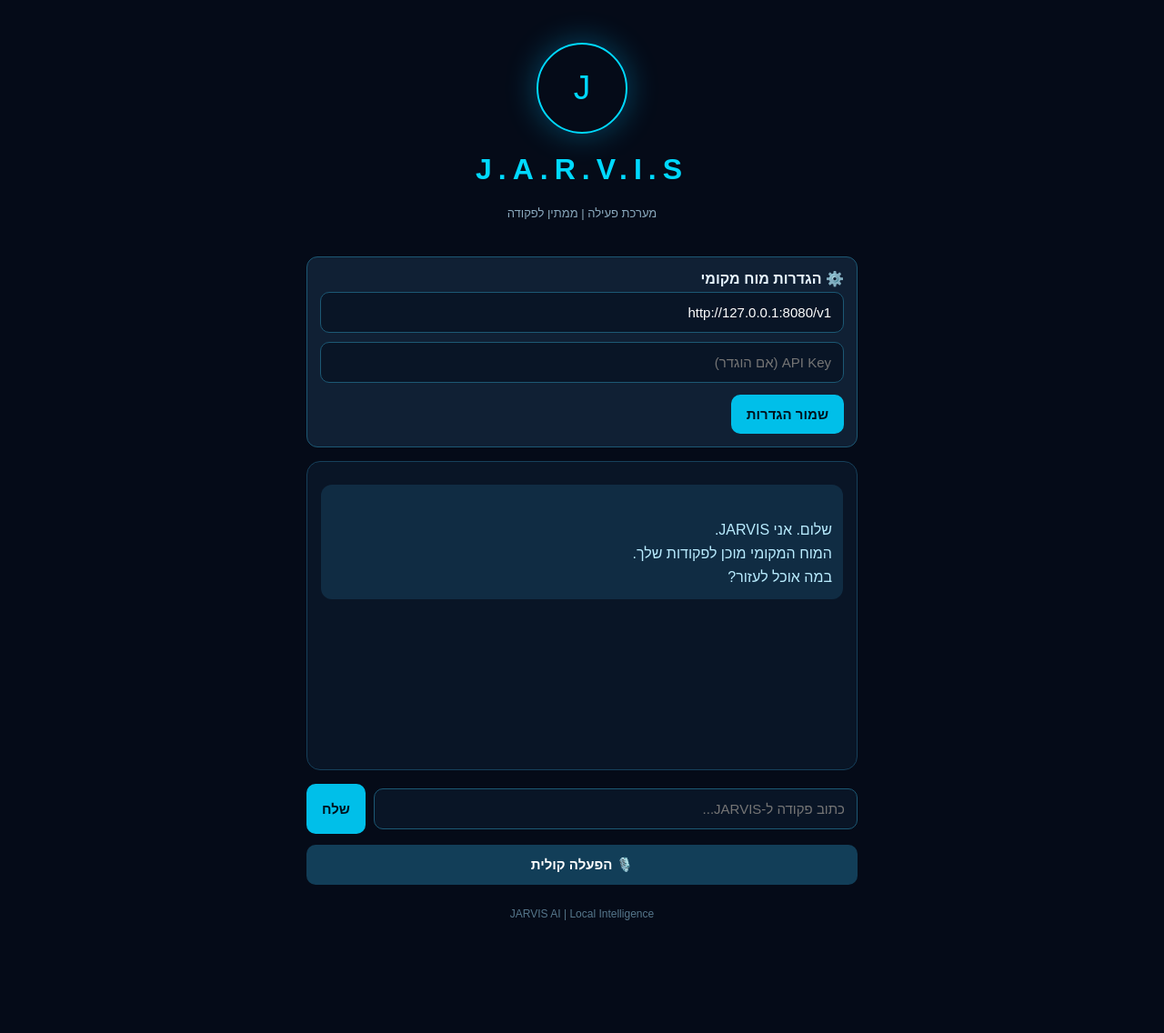
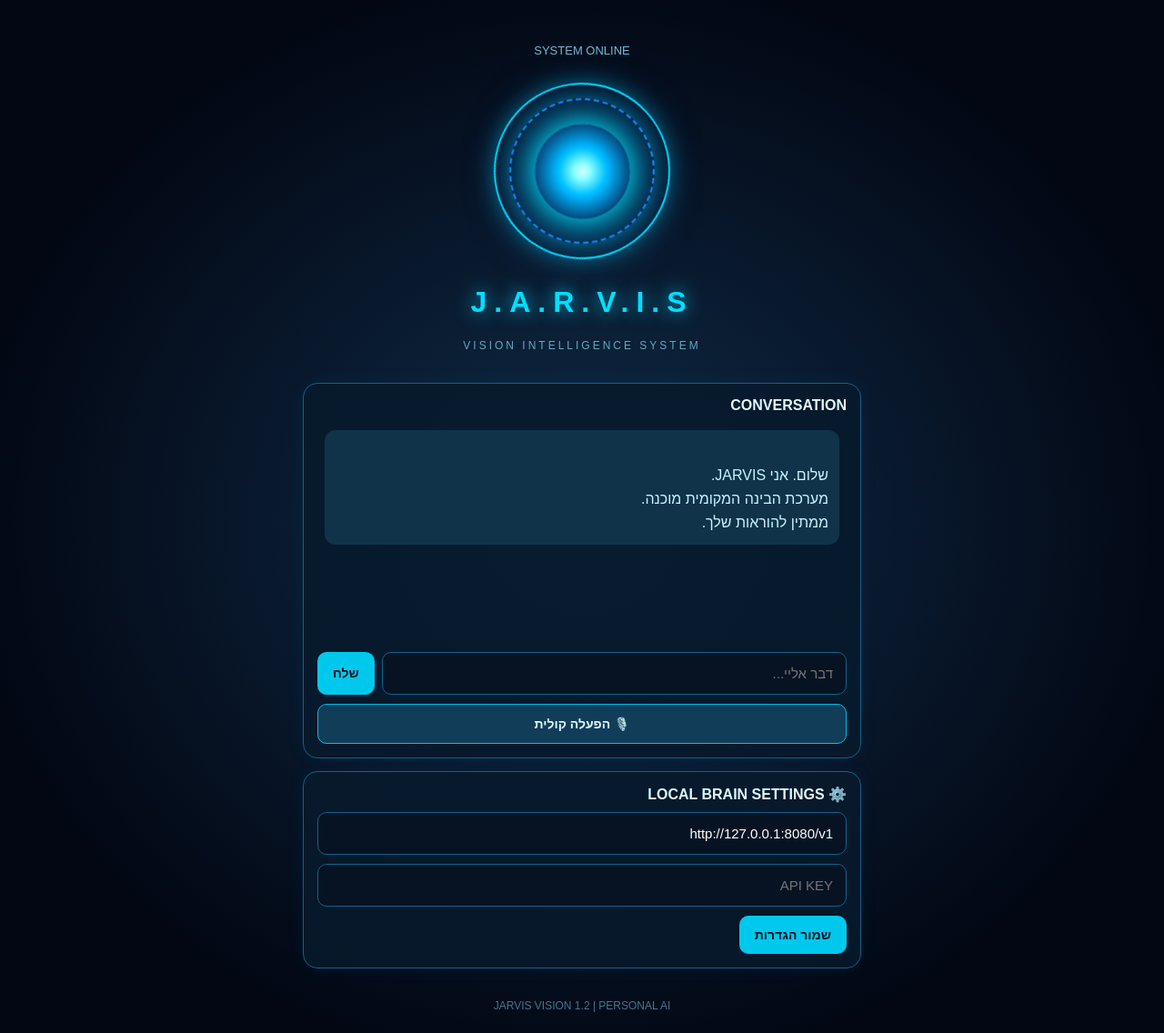
Before and after one commit to karakokliai-ux/jarvis-android, a plain HTML site: page index.html in a window 1280 px wide. Shown: the whole page at 91% size. Before the commit the page ends 1034 px from the top, so only its background shows below. Drawn offline with Linux system fonts and the light colour scheme.

Commit message:
Update index.html

```diff
--- a/index.html
+++ b/index.html
@@ -1,109 +1,145 @@
+
 <!DOCTYPE html>
 <html lang="he" dir="rtl">
 <head>
 <meta charset="UTF-8">
 <meta name="viewport" content="width=device-width, initial-scale=1">
-<meta name="theme-color" content="#050b18">
-<title>JARVIS AI</title>
+<meta name="theme-color" content="#020713">
+<title>JARVIS VISION</title>
+
 <style>
 *{box-sizing:border-box}
 body{
-margin:0;background:#050b18;color:#e8f5ff;
-font-family:Arial,sans-serif;min-height:100vh;
-display:flex;justify-content:center;align-items:center;
+ margin:0;background:radial-gradient(ellipse at center,#102c48,#020713 75%);
+ color:#dff8ff;font-family:Arial,sans-serif;
+ min-height:100vh;display:flex;justify-content:center;
 }
-.app{width:100%;max-width:650px;padding:22px}
-header{text-align:center;padding:25px 0}
-.logo{
-width:100px;height:100px;border-radius:50%;
-border:2px solid #00d9ff;margin:auto;
+.app{width:100%;max-width:650px;padding:18px}
+header{text-align:center;padding:20px 0}
+h1{letter-spacing:8px;color:#00dfff;
+ text-shadow:0 0 20px #00cfff}
+.status{font-size:13px;color:#76b9d2;margin-top:10px}
+
+.core{
+ width:210px;height:210px;margin:20px auto;
+ border-radius:50%;position:relative;
  display:flex;align-items:center;justify-content:center;
-font-size:37px;color:#00d9ff;
-box-shadow:0 0 35px #00bfff55;
 }
-h1{letter-spacing:7px;color:#00d9ff}
-.status{color:#8ba9bd;font-size:13px}
-.settings{
-background:#102034;border:1px solid #1c5874;
-border-radius:12px;padding:14px;margin:15px 0;
+.core:before,.core:after{
+ content:"";position:absolute;border-radius:50%;
+ border:2px solid #00dfff;
+ inset:8px;box-shadow:0 0 25px #00cfff66;
+ animation:spin 9s linear infinite;
 }
-.settings input,.controls input{
-width:100%;background:#091526;color:white;
-border:1px solid #1c5874;border-radius:10px;
-padding:13px;margin:5px 0;font-size:15px;
+.core:after{
+ inset:25px;border-color:#1685ff;
+ border-style:dashed;animation:spin 15s linear infinite reverse;
+}
+.orb{
+ width:105px;height:105px;border-radius:50%;
+ background:radial-gradient(circle,#b9faff,#00a8e9 35%,#06345d 75%);
+ box-shadow:0 0 35px #00dfff,0 0 75px #007bff;
+ animation:pulse 3s infinite;
+}
+@keyframes spin{to{transform:rotate(360deg)}}
+@keyframes pulse{
+ 0%,100%{transform:scale(.92);filter:brightness(.9)}
+ 50%{transform:scale(1.08);filter:brightness(1.5)}
+}
+.core.listening .orb{background:radial-gradient(circle,#fff,#00ffcc 40%,#005b64)}
+.core.thinking .orb{background:radial-gradient(circle,#fff,#a35bff 40%,#302060)}
+
+.panel{
+ background:#081a2cdd;border:1px solid #12618a;
+ border-radius:16px;padding:15px;margin:14px 0;
+ box-shadow:0 0 20px #008cff12;
+}
+.chat{
+ height:250px;overflow-y:auto;padding:8px;
+}
+.message{
+ padding:12px;margin:10px 0;border-radius:12px;
+ line-height:1.6;white-space:pre-wrap;
+ overflow-wrap:anywhere;
+}
+.bot{background:#10334a;color:#c9f4ff}
+.user{background:#12485a;color:white}
+.controls{display:flex;gap:8px;margin-top:12px}
+input{
+ background:#071323;color:white;border:1px solid #12618a;
+ border-radius:10px;padding:14px;font-size:15px;
+ width:100%;min-width:0;
 }
 button{
-background:#00bfe9;color:#00121d;border:0;
-border-radius:10px;padding:13px 17px;
-font-weight:bold;font-size:15px;cursor:pointer;
+ border:0;border-radius:10px;padding:13px 17px;
+ background:#00c8ed;color:#00121e;
+ font-weight:bold;font-size:14px;cursor:pointer;
 }
-.settings button{margin-top:8px}
-.chat{
-height:340px;overflow-y:auto;
-border:1px solid #16405b;border-radius:15px;
-padding:15px;background:#091526;
+button:active{transform:scale(.96)}
+.controls button{flex-shrink:0}
+.mic{
+ width:100%;margin-top:10px;
+ background:#123d59;color:#dffaff;
+ border:1px solid #00bde8;
 }
-.message{padding:12px;margin:10px 0;
-border-radius:12px;line-height:1.6;white-space:pre-wrap}
-.bot{background:#102c43;color:#b9ecff}
-.user{background:#123d50;color:white}
-.controls{display:flex;gap:9px;margin-top:15px}
-.controls input{flex:1;min-width:0}
-.mic{width:100%;margin-top:12px;background:#123e58;color:white}
-footer{text-align:center;color:#56778c;font-size:12px;margin-top:25px}
+.settings input{margin-top:10px}
+.settings button{margin-top:10px}
+footer{text-align:center;color:#47758e;font-size:12px;padding:20px}
 </style>
 </head>
+
 <body>
 <div class="app">
+
 <header>
-<div class="logo">J</div>
+<div class="status" id="status">SYSTEM ONLINE</div>
+<div class="core" id="core"><div class="orb"></div></div>
 <h1>J.A.R.V.I.S</h1>
-<div class="status" id="status">מערכת פעילה | ממתין לפקודה</div>
+<div style="color:#62a8c5;font-size:12px;letter-spacing:3px">
+VISION INTELLIGENCE SYSTEM
+</div>
 </header>
 
-<div class="settings">
-<strong>⚙️ הגדרות מוח מקומי</strong>
-<input id="apiUrl" value="http://127.0.0.1:8080/v1"
-placeholder="API URL">
-<input id="apiKey" type="password"
-placeholder="API Key (אם הוגדר)">
-<button onclick="saveSettings()">שמור הגדרות</button>
-</div>
-
+<div class="panel">
+<strong>CONVERSATION</strong>
 <div class="chat" id="chat">
 <div class="message bot">
 שלום. אני JARVIS.
-המוח המקומי מוכן לפקודות שלך.
-במה אוכל לעזור?
+מערכת הבינה המקומית מוכנה.
+ממתין להוראות שלך.
 </div>
 </div>
 
 <div class="controls">
-<input id="question" placeholder="כתוב פקודה ל-JARVIS...">
-<button onclick="send()">שלח</button>
+<input id="question" placeholder="דבר אליי...">
+<button id="sendBtn" onclick="send()">שלח</button>
+</div>
+<button class="mic" onclick="listen()">🎙️ הפעלה קולית</button>
 </div>
 
-<button class="mic" onclick="listen()">🎙️ הפעלה קולית</button>
-<footer>JARVIS AI | Local Intelligence</footer>
+<div class="panel settings">
+<strong>⚙️ LOCAL BRAIN SETTINGS</strong>
+<input id="apiUrl" placeholder="API URL">
+<input id="apiKey" type="password" placeholder="API KEY">
+<button onclick="saveSettings()">שמור הגדרות</button>
+</div>
+
+<footer>JARVIS VISION 1.2 | PERSONAL AI</footer>
 </div>
 
 <script>
 const chat=document.getElementById('chat');
 const status=document.getElementById('status');
+const core=document.getElementById('core');
 
-document.getElementById('apiUrl').value=
-localStorage.getItem('jarvis_api_url') ||
-'http://127.0.0.1:8080/v1';
-
-document.getElementById('apiKey').value=
-localStorage.getItem('jarvis_api_key') || '';
+apiUrl.value=localStorage.getItem('jarvis_api_url')
+ ||'http://127.0.0.1:8080/v1';
+apiKey.value=localStorage.getItem('jarvis_api_key')||'';
 
 function saveSettings(){
-localStorage.setItem('jarvis_api_url',
-document.getElementById('apiUrl').value.trim());
-localStorage.setItem('jarvis_api_key',
-document.getElementById('apiKey').value.trim());
-status.textContent='ההגדרות נשמרו';
+ localStorage.setItem('jarvis_api_url',apiUrl.value.trim());
+ localStorage.setItem('jarvis_api_key',apiKey.value.trim());
+ status.textContent='SETTINGS SAVED';
 }
 
 function addMessage(text,type){
@@ -114,64 +150,65 @@ chat.appendChild(div);
  chat.scrollTop=chat.scrollHeight;
 }
 
+function setMode(mode,message){
+ core.className='core '+mode;
+ status.textContent=message;
+}
+
 function speak(text){
-if(!('speechSynthesis' in window))return;
+ if(!('speechSynthesis'in window))return;
  speechSynthesis.cancel();
  const u=new SpeechSynthesisUtterance(text);
  u.lang='he-IL';
-u.rate=0.95;
+ u.rate=.95;
  speechSynthesis.speak(u);
 }
 
 async function send(){
-const input=document.getElementById('question');
-const q=input.value.trim();
+ const q=document.getElementById('question').value.trim();
  if(!q)return;
 
  addMessage(q,'user');
-input.value='';
-status.textContent='JARVIS חושב...';
+ document.getElementById('question').value='';
+ setMode('thinking','PROCESSING REQUEST...');
 
  try{
-const url=document.getElementById('apiUrl').value.trim();
-const key=document.getElementById('apiKey').value.trim();
-
+ const url=apiUrl.value.trim();
+ const key=apiKey.value.trim();
  if(!url)throw new Error('חסרה כתובת API');
 
  const headers={'Content-Type':'application/json'};
-if(key)headers['Authorization']='Bearer '+key;
+ if(key)headers.Authorization='Bearer '+key;
 
  const response=await fetch(
  url.replace(/\/+$/,'')+'/chat/completions',
  {
  method:'POST',
-headers:headers,
+ headers,
  body:JSON.stringify({
  model:'local-model',
  messages:[
  {role:'system',content:
-'אתה JARVIS, עוזר אישי חכם. ענה בעברית, בצורה ברורה ומדויקת.'},
+ 'אתה JARVIS, עוזר אישי חכם. ענה בעברית. היה מדויק, ברור ומועיל.'},
  {role:'user',content:q}
  ],
-temperature:0.7
+ temperature:.7
  })
  });
 
-if(!response.ok)
-throw new Error('שגיאת שרת: '+response.status);
+ if(!response.ok)throw new Error('HTTP '+response.status);
 
  const data=await response.json();
  const answer=data.choices?.[0]?.message?.content;
-
-if(!answer)throw new Error('לא התקבלה תשובה מהמודל');
+ if(!answer)throw new Error('לא התקבלה תשובה');
 
  addMessage(answer,'bot');
+ setMode('','SYSTEM ONLINE');
  speak(answer);
-status.textContent='JARVIS פעיל';
 
-}catch(error){
-addMessage('שגיאת חיבור: '+error.message,'bot');
-status.textContent='בעיית חיבור';
+ }catch(e){
+ addMessage('שגיאת חיבור: '+e.message,'bot');
+ setMode('','CONNECTION ERROR');
  }
 }
 
@@ -180,35 +217,30 @@ if(e.key==='Enter')send();
 });
 
 function listen(){
-const SR=window.SpeechRecognition||
-window.webkitSpeechRecognition;
-
+ const SR=window.SpeechRecognition||window.webkitSpeechRecognition;
  if(!SR){
-addMessage('זיהוי קולי אינו נתמך בדפדפן','bot');
+ addMessage('זיהוי קולי לא נתמך בדפדפן זה','bot');
  return;
  }
 
-const recognition=new SR();
-recognition.lang='he-IL';
-recognition.interimResults=false;
-status.textContent='מקשיב לך...';
+ const r=new SR();
+ r.lang='he-IL';
+ r.interimResults=false;
+ setMode('listening','LISTENING...');
 
-recognition.onresult=e=>{
+ r.onresult=e=>{
  document.getElementById('question').value=
  e.results[0][0].transcript;
  send();
  };
-
-recognition.onerror=()=>{
-status.textContent='שגיאה בזיהוי קולי';
+ r.onerror=()=>{
+ setMode('','VOICE ERROR');
  };
-
-recognition.onend=()=>{
-if(status.textContent==='מקשיב לך...')
-status.textContent='מערכת פעילה';
+ r.onend=()=>{
+ if(core.classList.contains('listening'))
+ setMode('','SYSTEM ONLINE');
  };
-
-recognition.start();
+ r.start();
 }
 </script>
 </body>
```
Lines whose indentation alone changed are shown as unchanged.
